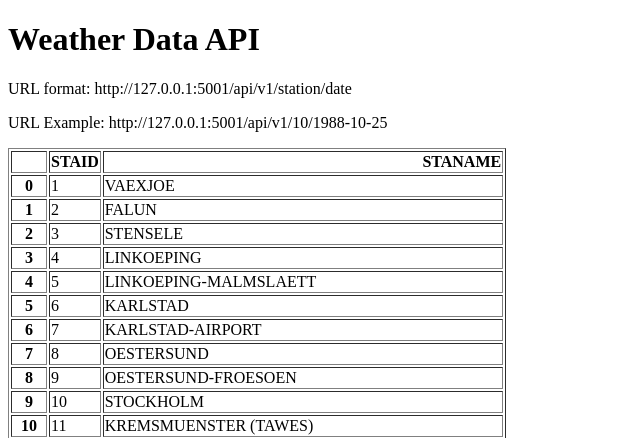
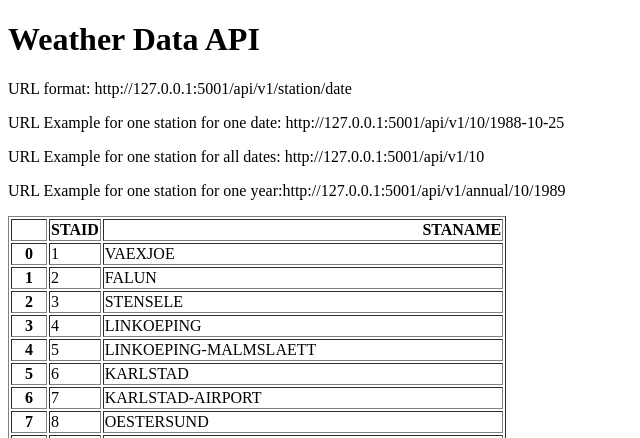
Before and after one commit to JuanCabrera2003/Weather_api, a Flask app: page / in a window 1280 px wide. Shown: the top 438 px of the page, without its empty margins (0-640 px from the left). Run offline with Flask 3, Linux system fonts and the light colour scheme.

Commit message:
Add url endpoint for yearly and all data

```diff
--- a/main.py
+++ b/main.py
@@ -5,6 +5,7 @@ app = Flask(__name__)
 
 stations = pandas.read_csv("data_small/stations.txt", skiprows=17)
 stations = stations[['STAID','STANAME                                 ']]
+
 
 @app.route("/")
 def home():
@@ -21,5 +22,22 @@ def about(station, date):
             "temperature ": temperature}
 
 
+@app.route("/api/v1/<station>")
+def all_data(station):
+    filepath = "data_small\TG_STAID" + str(station).zfill(6) + ".txt"
+    data = pandas.read_csv(filepath, skiprows=20, parse_dates=['    DATE'])
+    result = data.to_dict(orient="records")
+    return result
+
+
+@app.route("/api/v1/annual/<station>/<year>")
+def yearly(station, year):
+    filepath = "data_small\TG_STAID" + str(station).zfill(6) + ".txt"
+    data = pandas.read_csv(filepath, skiprows=20)
+    data["    DATE"] = data["    DATE"].astype(str)
+    result = data[data['    DATE'].str.startswith(str(year))].to_dict(orient="records")
+    return result
+
+
 if __name__ =="__main__":
     app.run(debug=True, port=5001)
--- a/templates/home.html
+++ b/templates/home.html
@@ -8,7 +8,9 @@
 <body>
     <h1>Weather Data API</h1>
     <P>URL format:  http://127.0.0.1:5001/api/v1/station/date </P>
-    <p>URL Example: http://127.0.0.1:5001/api/v1/10/1988-10-25</p>
+    <p>URL Example for one station for one date: http://127.0.0.1:5001/api/v1/10/1988-10-25</p>
+    <p>URL Example for one station for all dates: http://127.0.0.1:5001/api/v1/10</p>
+    <p>URL Example for one station for one year:http://127.0.0.1:5001/api/v1/annual/10/1989</p>
     <p>{{data|safe}}</p>
 
 </body>
```
